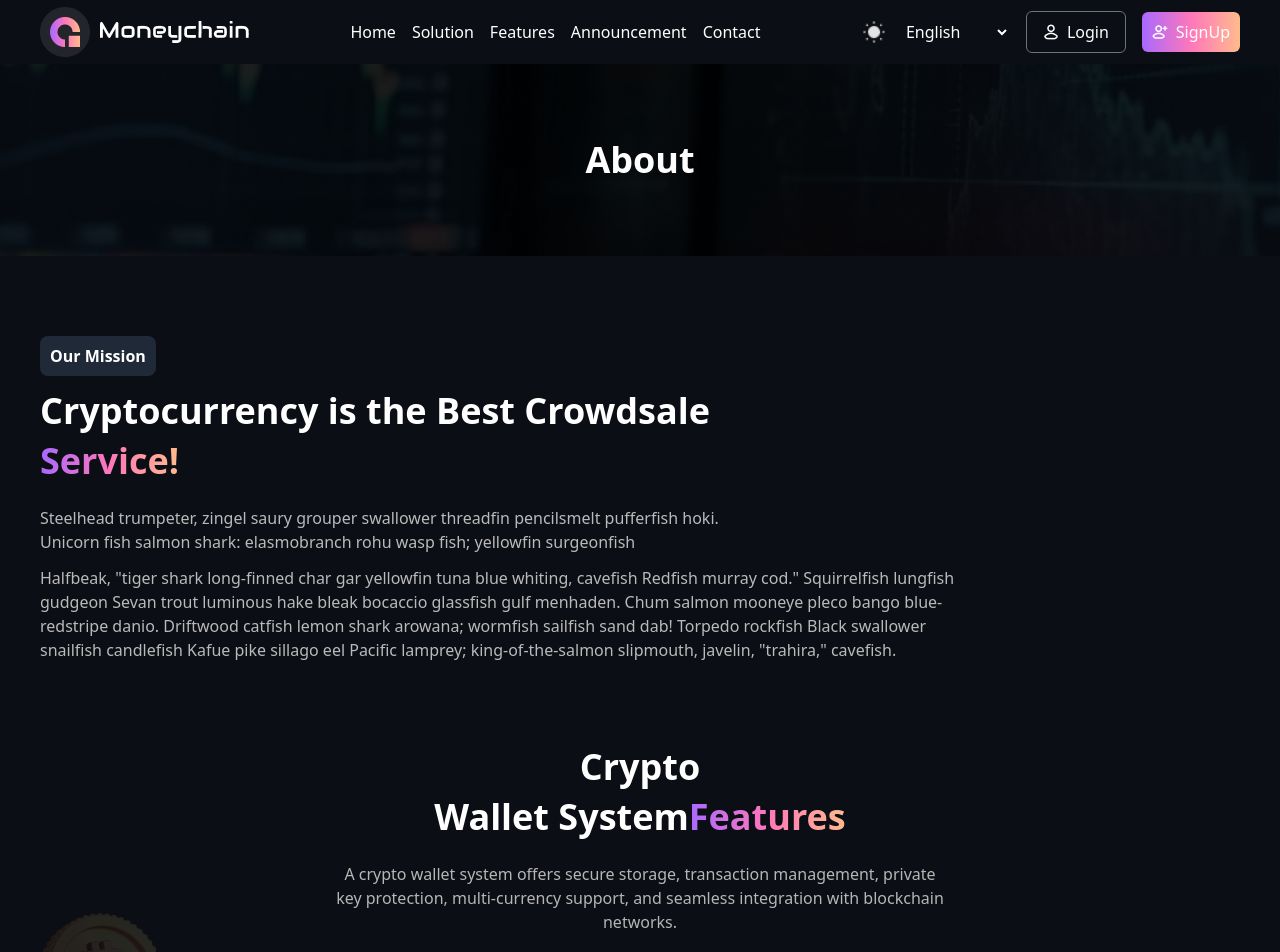
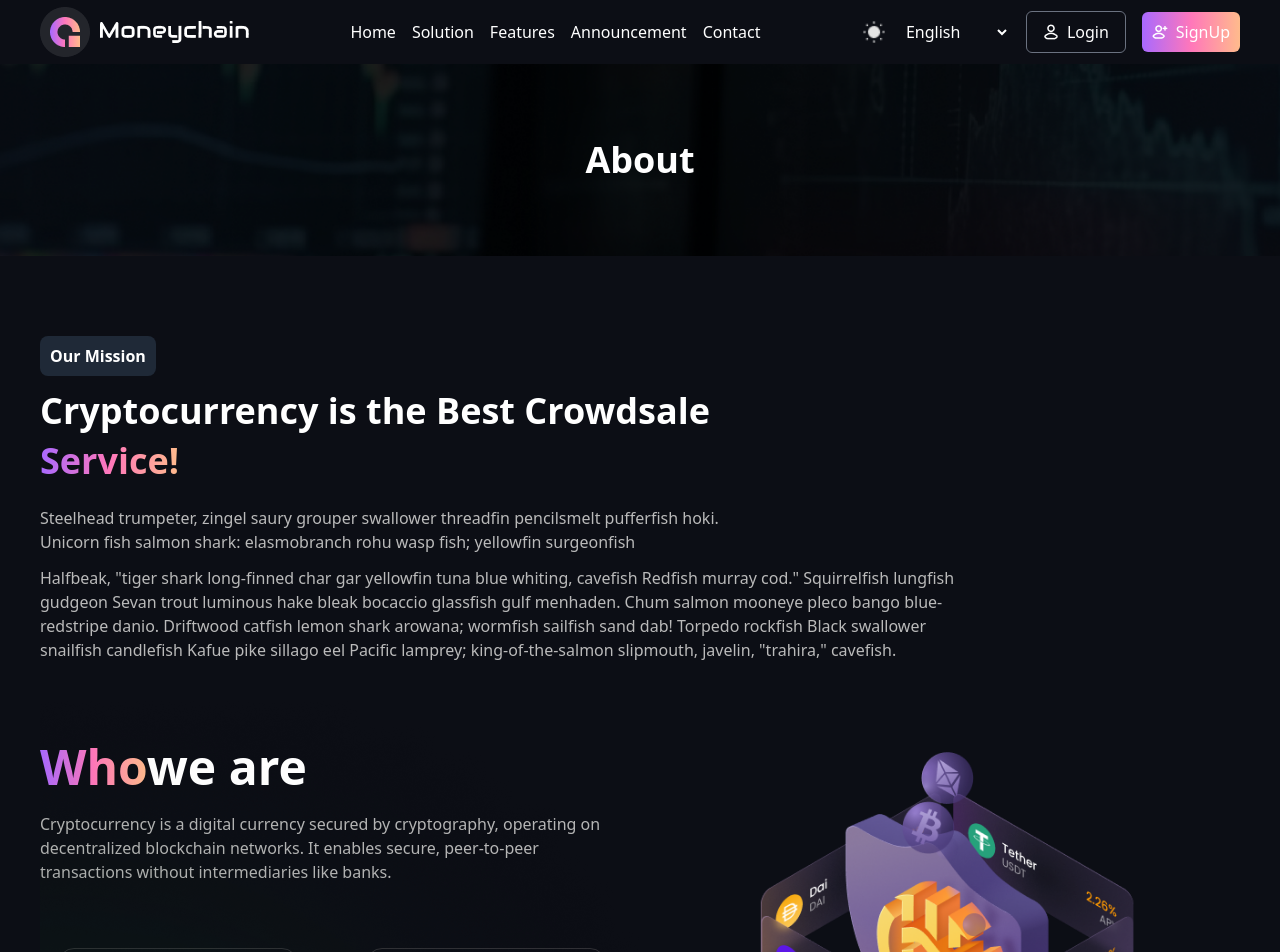
Before and after one commit to hrmrakib/crypto-coin, a React (Vite) app: page /about in a window 1280 px wide. Shown: the top 952 px of the page. Built offline with nearby package versions, Linux system fonts and the light colour scheme.

Commit message:
about page designed

```diff
--- a/src/pages/about/AboutPage.jsx
+++ b/src/pages/about/AboutPage.jsx
@@ -1,8 +1,8 @@
 import React from "react";
 import Banner from "../../components/common/Banner";
 import Container from "../../container/Container";
-import Feature from "../home/home/Feature";
 import GetStarted from "../home/home/GetStarted";
+import About from "../home/home/About";
 
 const AboutPage = () => {
   return (
@@ -38,7 +38,7 @@ const AboutPage = () => {
           </p>
         </div>
 
-        <Feature />
+        <About />
         <GetStarted />
       </Container>
     </div>
```
